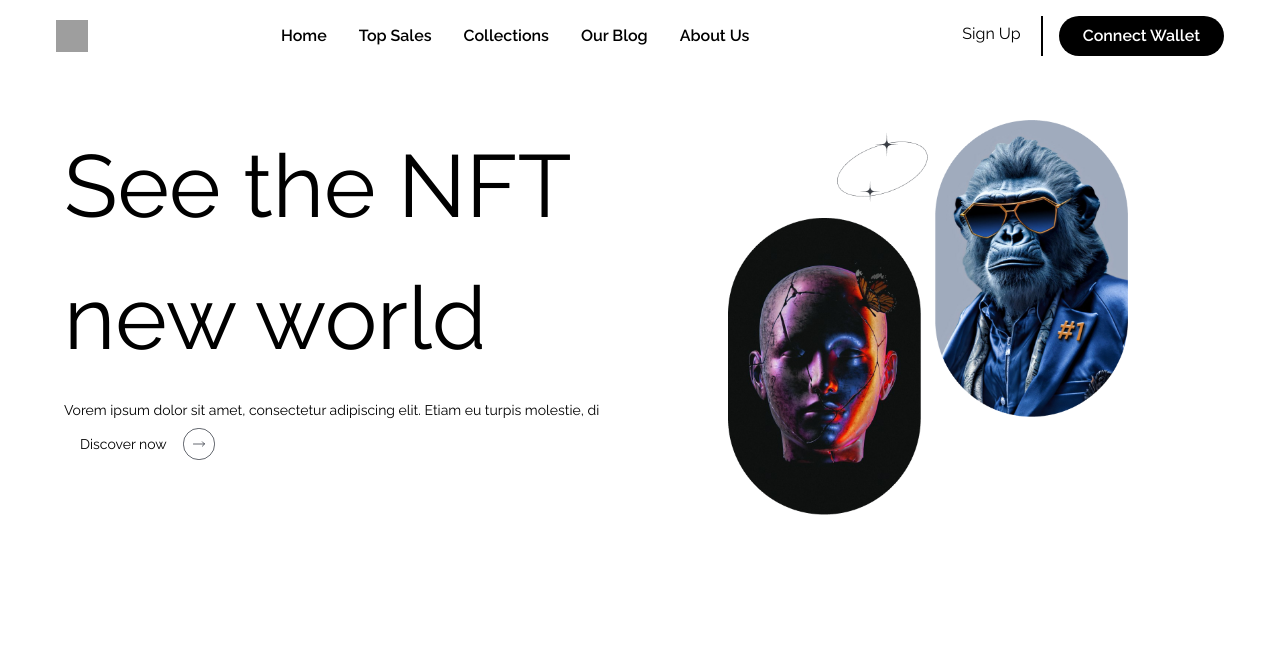
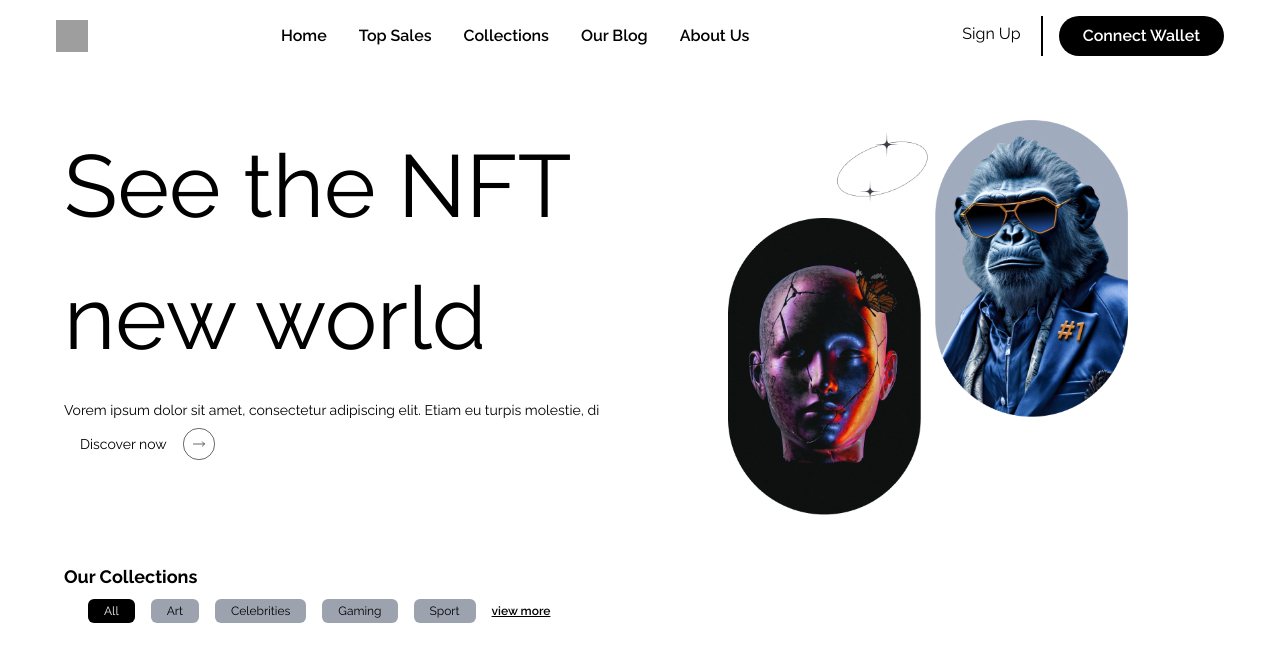
Before and after one commit to heyolaniran/figma-to-code-ed2-week1, a Next.js app: page / in a window 1280 px wide. Shown: the top 662 px of the page. Built offline with nearby package versions, Linux system fonts and the light colour scheme; grey boxes are pictures that could not be loaded.

Commit message:
feat: collection categories

```diff
--- a/src/app/globals.css
+++ b/src/app/globals.css
@@ -7,3 +7,13 @@
   font-family: "Raleway", sans-serif;
   font-style: normal;
 }
+
+.hide-scrollbar::-webkit-scrollbar {
+  display: none;
+}
+
+/* Hide scrollbar for IE, Edge and Firefox */
+.hide-scrollbar {
+  -ms-overflow-style: none; /* IE and Edge */
+  scrollbar-width: none; /* Firefox */
+}
--- a/src/app/page.tsx
+++ b/src/app/page.tsx
@@ -1,9 +1,11 @@
+import Collections from "@/components/Collections";
 import Hero from "@/components/Hero";
 
 export default function Home() {
   return (
     <div className="z-5">
       <Hero />
+      <Collections/>
     </div>
   );
 }
--- /dev/null
+++ b/src/components/Collections.tsx
@@ -0,0 +1,27 @@
+import { categories } from "@/constants";
+import Image from "next/image";
+import Link from "next/link";
+
+export default function Collections() {
+
+    return (
+        <div className="mt-4 container p-4 ">
+
+            <h1 className="text-lg font-bold">
+                Our Collections
+            </h1>
+
+            <div className="mt-2 px-2 lg:flex items-center">
+                <div className=" px-2 flex overflow-x-auto hide-scrollbar">
+                    {categories.map((category) => (
+                        <button key={category.id} className={` ${category.active ? 'bg-black text-gray-100' :'bg-gray-400 text-black' } text-xs px-4 py-1 mx-2 rounded-md `}>
+                            {category.name}
+                        </button>
+                    ))}
+                </div>
+
+                <Link href={''} className=" underline-offset-1 underline text-xs font-semibold"> view more </Link>
+            </div>
+        </div>
+    )
+}
--- a/src/components/Hero.tsx
+++ b/src/components/Hero.tsx
@@ -3,7 +3,7 @@ import Image from "next/image"
 export default function Hero() {
 
     return (
-       <section id="hero" className=" p-4 container z-20">
+       <section id="hero" className=" relative p-4 container z-20">
             <div className="grid lg:grid-cols-2 md:grid-cols-1 mt-8">
                 <div className="lg:text-[88px] xs:mb-8 text-[32px]">
                    <p className="inline-flex items-end">See the NFT {" "}</p>
--- a/src/constants/index.ts
+++ b/src/constants/index.ts
@@ -1,4 +1,4 @@
-import { LinksType } from "@/types";
+import { CategoryType, LinksType } from "@/types";
 
 export const links: LinksType[] = [
   {
@@ -27,3 +27,33 @@ export const links: LinksType[] = [
     link: "",
   },
 ];
+
+
+export const categories: CategoryType[] = [
+  {
+    id : 1 ,
+    name: "All",
+    active : true
+  },
+
+  {
+    id : 2 ,
+    name: "Art",
+    active : false
+  },
+  {
+    id : 3 ,
+    name: "Celebrities",
+    active : false
+  },
+  {
+    id : 4 ,
+    name: "Gaming",
+    active : false
+  },
+  {
+    id : 5 ,
+    name: "Sport",
+    active : false
+  },
+]
```
Also changed, not shown: src/types/index.ts (+14 -0 lines).
